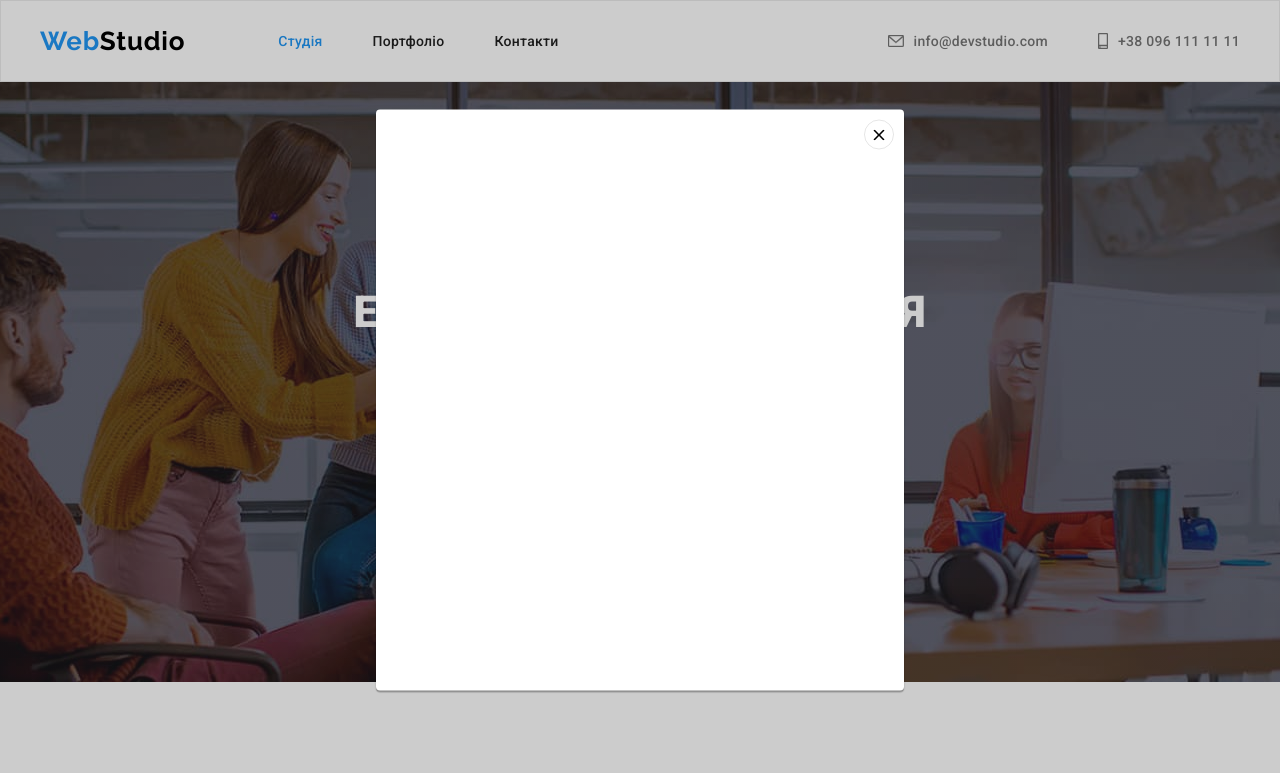
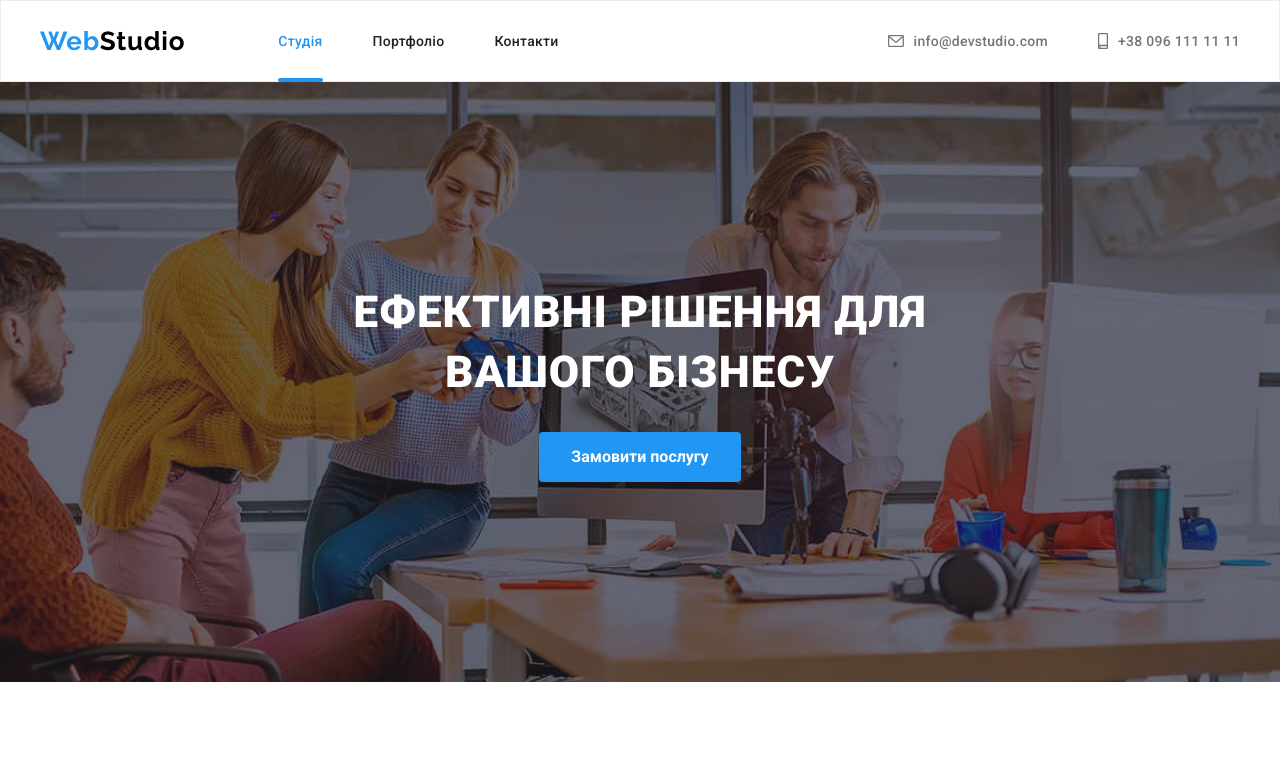
Before and after one commit to bezsmertnyi-oleksandr/goit-markup-hw-05, a plain HTML site: page index.html in a window 1280 px wide. Shown: the top 773 px of the page. Drawn offline with nearby package versions, Linux system fonts and the light colour scheme.

Commit message:
Update style.css

```diff
--- a/css/style.css
+++ b/css/style.css
@@ -57,10 +57,6 @@ a {
   transition: 250ms cubic-bezier(0.4, 0, 0.2, 1);
 }
 
-.current {
-  color: var(--accent-color);
-}
-
 /* Хедер з навігацією */
 
 .header {
@@ -104,6 +100,24 @@ a {
 .header-list-link:focus {
   color: var(--accent-color);
 }
+
+.current {
+  color: var(--accent-color);
+}
+.current::after {
+  display: block;
+  content: "";
+  margin-right: -100%;
+  margin-bottom: -76px;
+  margin-top: 29px;
+  width: 100%;
+  height: 4px;
+  bottom: -2px;
+  left: 0;
+  background-color: var(--accent-color);
+  border-radius: 2px;
+}
+
 .header-nav-list {
   display: flex;
   margin-left: 93px;
@@ -726,11 +740,17 @@ address {
   bottom: 0;
   left: 0;
   background: rgba(0, 0, 0, 0.2);
+  transition-duration: 500ms;
+  transition-timing-function: linear;
+  transition-delay: 0;
 }
 
-/* .modal-backdrop.is-hidden .modal {
-  transform: rotate(-180deg);
-} */
+.modal-backdrop.is-hidden {
+  visibility: hidden;
+  opacity: 0;
+  pointer-events: none;
+  transform: scale(1.5);
+}
 
 .modal {
   position: absolute;
@@ -738,8 +758,7 @@ address {
   height: 581px;
   left: 50%;
   top: 50%;
-  transform: translate(-50%,-50%) rotate(0);
-  transition: transform 500ms;
+  transform: translate(-50%, -50%);
 
   background: #ffffff;
   box-shadow: 0px 1px 3px rgba(0, 0, 0, 0.12), 0px 1px 1px rgba(0, 0, 0, 0.14),
```
